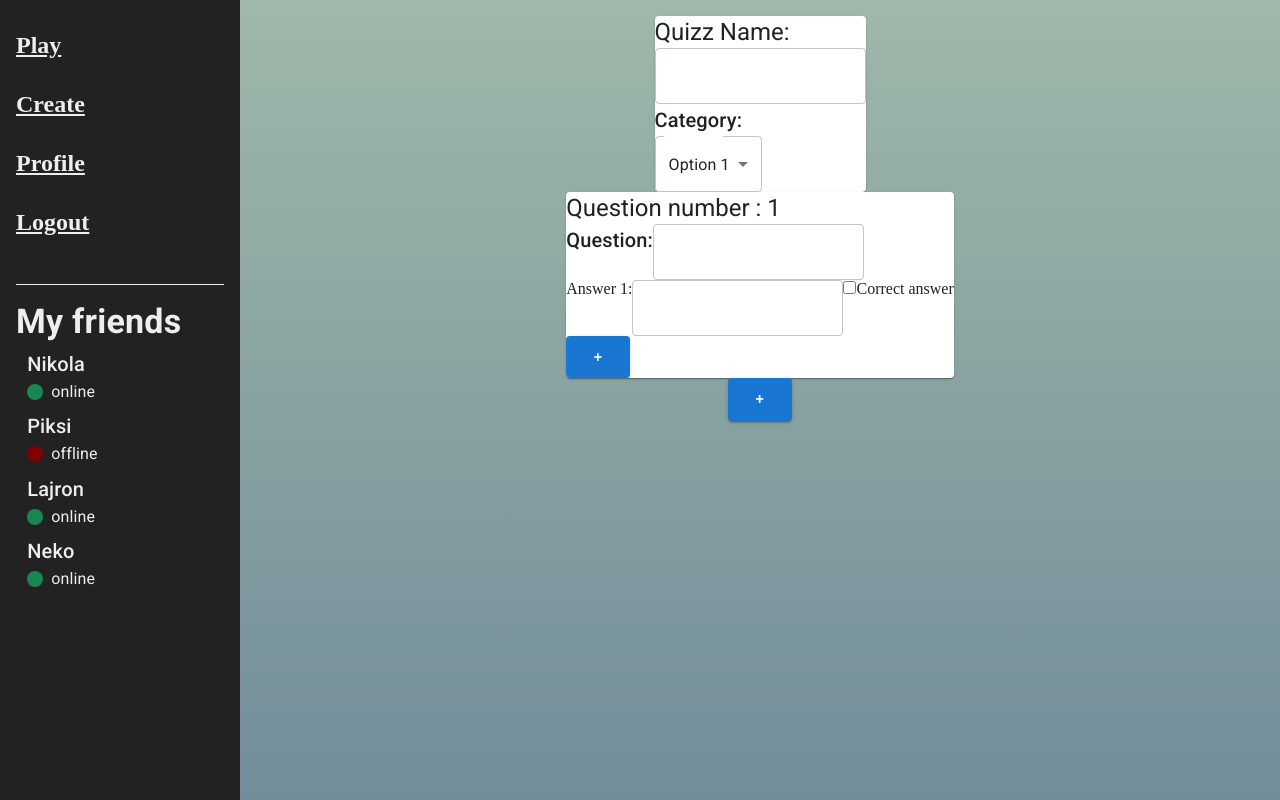
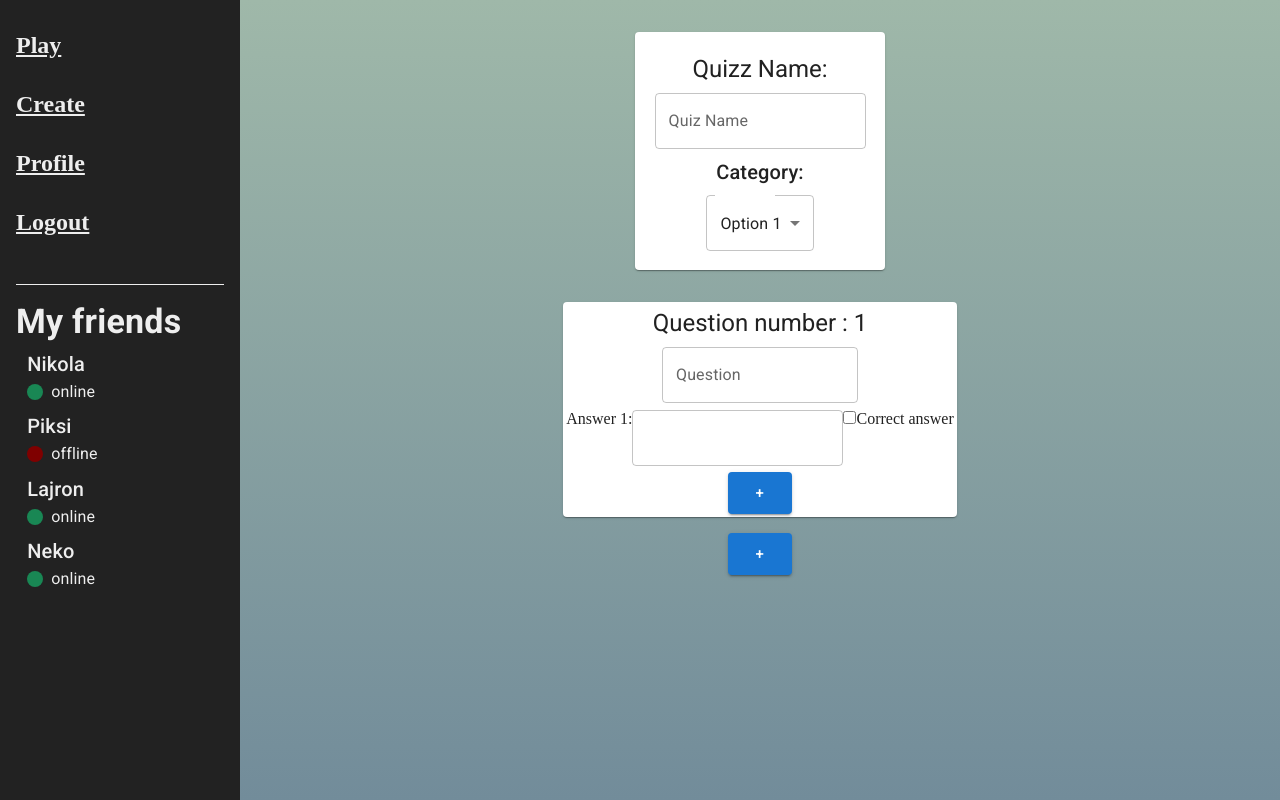
Before and after one commit to iQuerz/Kviziram, a React (Create React App) app in the folder kviziram-client/: page /Create in a window 1280 px wide. Built offline with nearby package versions, Linux system fonts and the light colour scheme.

Commit message:
Male createPage promene za piksija

```diff
--- a/kviziram-client/public/site.css
+++ b/kviziram-client/public/site.css
@@ -75,6 +75,9 @@ body{
     margin: 1em!important;
 }
 
+.margin{
+    margin: 1em;
+}
 .padding{
     padding: 1em;
 }
--- a/kviziram-client/src/Components/Create/QuizInfoForm.jsx
+++ b/kviziram-client/src/Components/Create/QuizInfoForm.jsx
@@ -14,10 +14,10 @@ function QuizzInfoForm(props) {
 
 
   return (
-    <Box>
-      <Card>
+    <Box className="margin">
+      <Card className="flex-down seperate-children-small padding">
         <Typography variant="h5"> Quizz Name: </Typography>
-        <TextField lable="Quizz Name" variant="outlined" value={props.quizzName} onChange={props.onQuizzNameChange}></TextField>
+        <TextField label="Quiz Name" variant="outlined" value={props.quizzName} onChange={props.onQuizzNameChange}></TextField>
         <Typography variant="h6"> Category: </Typography>
         <SelectComponent options={categoryOptions} onChange={props.onCategoryChange}/>
       </Card>
--- a/kviziram-client/src/Components/Create/QuizzQuestions.jsx
+++ b/kviziram-client/src/Components/Create/QuizzQuestions.jsx
@@ -12,16 +12,14 @@ function QuizzQuestions(props) {
   }
 
   return (
-    <Box>
-      <Card>
+    <Box className="margin">
+      <Card className="flex-down seperate-children-small">
         <Typography variant="h5"> Question number : {props.num + 1}</Typography>
-          <Typography variant="h6">
-            Question:
-            <TextField
+            <TextField multiline
+              label="Question"
               value={question}
               onChange={props.handleQuestionChange}
             />
-          </Typography>
           {answers.map((answer, index) => (
             <div key={index}>
               <Typography  variant="h7">
--- a/kviziram-client/src/Pages/LobbyPage.jsx
+++ b/kviziram-client/src/Pages/LobbyPage.jsx
@@ -1,9 +1,11 @@
 
 import { Typography } from "@mui/material";
+import { useState } from "react";
 
 import SidebarLayout from "../Components/Layout/Sidebar/SidebarLayout";
 
 function LobbyPage() {
+    const [players, setPlayers] = useState();
 
     return(
         <>
```
Also changed, not shown: kviziram-client/src/Pages/CreateQuizPage.jsx (+10 -10 lines).
